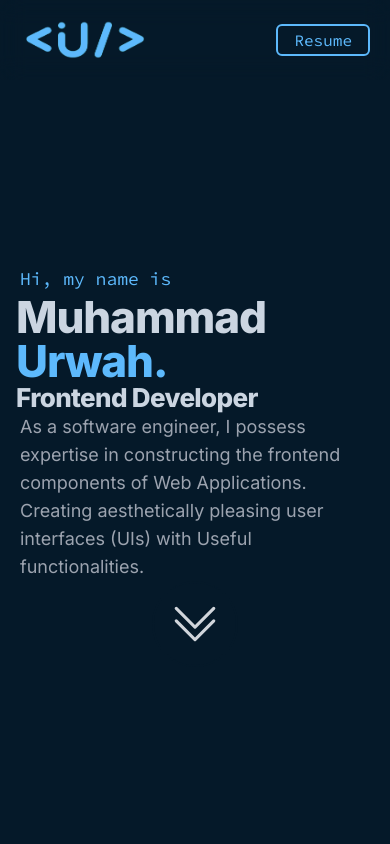
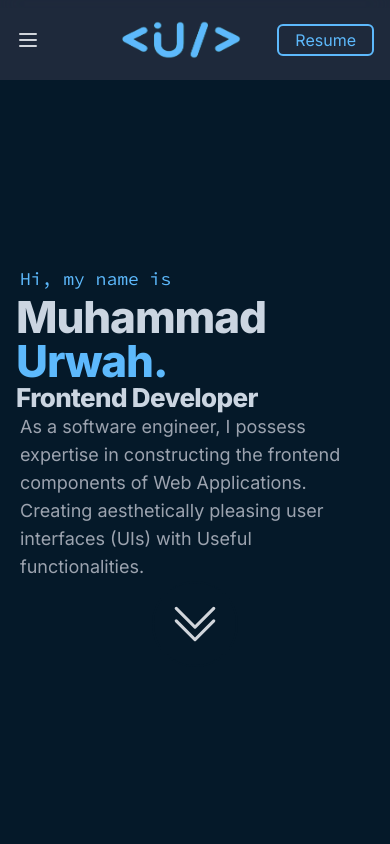
Before and after one commit to urwah1248/portfolioV2, a Next.js app: page / in a window 390 px wide. Shown: the top 844 px of the page. Built offline with nearby package versions, Linux system fonts and the light colour scheme.

Commit message:
Added Mobile navbar

```diff
--- a/src/components/Header.jsx
+++ b/src/components/Header.jsx
@@ -1,38 +1,56 @@
-import React from 'react'
-import {useState, useEffect} from 'react'
-import logo from '@/media/portfoliologo.png'
-import Image from 'next/image'
-
+import React, { useState, useEffect } from 'react';
+import logo from '@/media/portfoliologo.png';
+import Image from 'next/image';
 
 const Header = () => {
   const [prevScrollPos, setPrevScrollPos] = useState(0);
-  const [visible, setVisible] = useState(true)
+  const [visible, setVisible] = useState(true);
+  const [isMobileMenuOpen, setIsMobileMenuOpen] = useState(false);
 
-  useEffect( () => {
+  useEffect(() => {
     const handleScroll = () => {
-      const currentScrollPos = window.scrollY
+      const currentScrollPos = window.scrollY;
 
-      if(currentScrollPos > prevScrollPos){
-          setVisible(false)
-      }else{
-          setVisible(true)
+      if (currentScrollPos > prevScrollPos) {
+        setVisible(false);
+      } else {
+        setVisible(true);
       }
 
-      setPrevScrollPos(currentScrollPos)
-    }
+      setPrevScrollPos(currentScrollPos);
+    };
 
     window.addEventListener('scroll', handleScroll);
 
     return () => {
-      window.removeEventListener('scroll', handleScroll)
-    }
-  }, [prevScrollPos])
+      window.removeEventListener('scroll', handleScroll);
+    };
+  }, [prevScrollPos]);
+
+  const toggleMobileMenu = () => {
+    setIsMobileMenuOpen(!isMobileMenuOpen);
+  };
 
   return (
-    <nav className={`fixed z-10 backdrop-blur-md h-[80px] inset-0 flex justify-between md:justify-between md:p-[20px] w-full md:w-full transition-['250ms'] ${visible ? '' : 'top-[-100px]'}`}>
-      <div className="logo my-auto ml-5">
-        <a href="#welcome">
-          <Image src={logo}
+    <nav className={`fixed z-10 px-4 bg-slate-800 md:bg-transparent md:backdrop-blur-md h-[80px] inset-0 flex items-center justify-between md:p-[20px] w-full md:w-full transition-['250ms'] ${visible ? '' : !isMobileMenuOpen&&'top-[-100px]'}`}>
+      <button
+        className="md:hidden flex items-center text-gray-300 hover:text-accent focus:outline-none z-10"
+        onClick={toggleMobileMenu}
+      >
+        <svg
+          className="h-6 w-6"
+          fill="none"
+          stroke="currentColor"
+          viewBox="0 0 24 24"
+          xmlns="http://www.w3.org/2000/svg"
+        >
+          <path strokeLinecap="round" strokeLinejoin="round" strokeWidth={2} d="M4 6h16M4 12h16M4 18h16" />
+        </svg>
+      </button>
+      <div className="logo md:ml-5 pl-10 md:mx-0 md:pl-0 z-10">
+        <a href="#welcome" onClick={() => {setVisible(false); setIsMobileMenuOpen(false)}}>
+          <Image
+            src={logo}
             width={120}
             height={0}
             className="h-[40px] my-[5px] ml-[5px] hover:cursor-pointer md:hover:scale-[150%] transition-[250ms]"
@@ -40,42 +58,38 @@ const Header = () => {
           />
         </a>
       </div>
-
-      <a className='md:hidden flex items-center mr-5' target='_blank' rel="noreferrer" href="https://urwah1248.github.io/urwah1248/resume.pdf">
-        <button className="font-mono text-accent border-2 border-accent hover:bg-accent hover:text-black h-8 px-4 rounded-md leading-none transition-[250ms]">
-          Resume
-        </button>
-      </a>
-
-
-        <ul className="hidden md:flex navmenu flex-row justify-evenly text-gray-300 w-1/2 leading-[50px] font-mono">
-          <li>
-            <a href="#about" className="hover:text-accent active:text-accent">
+      <div className="flex md:mr-8 items-center">
+        <ul className={`bg-slate-800 md:bg-transparent backdrop-blur-md p-4 transition-[100ms] absolute z-0 flex flex-col left-0 w-screen md:p-0 md:static md:w-auto md:flex md:flex-row md:space-x-12 md:mr-10 text-gray-300 font-mono ${isMobileMenuOpen ? ' top-20' : 'top-[-200px] bg-transparent'}`}>
+          <li onClick={() => {setVisible(false); setIsMobileMenuOpen(false)}}>
+            <a href="#about" className="hover:text-accent active:text-accent block w-full py-4 md:p-0 border-2 md:border-0 border-x-0 border-gray-600">
               <span className="text-accent">01.</span> About
             </a>
           </li>
-          <li>
-            <a href="#work" className="hover:text-accent active:text-accent">
+          <li onClick={() => {setVisible(false); setIsMobileMenuOpen(false)}}>
+            <a href="#work" className="hover:text-accent active:text-accent block w-full py-4 md:p-0 md:border-0 border-x-0 border-gray-600">
               <span className="text-accent">02.</span> Work
             </a>
           </li>
-          <li>
-            <a href="#contact" className="hover:text-accent active:text-accent">
-            <span className="text-accent">03.</span> Contact
+          <li onClick={() => {setVisible(false); setIsMobileMenuOpen(false)}}>
+            <a href="#contact" className="hover:text-accent active:text-accent block w-full py-4 md:p-0 border-2 md:border-0 border-x-0 border-gray-600">
+              <span className="text-accent">03.</span> Contact
             </a>
           </li>
-          <li>
-            <a target='_blank' rel="noreferrer" href="https://urwah1248.github.io/urwah1248/resume.pdf">
-              <button className="text-accent border-2 border-accent hover:bg-accent hover:text-black h-8 px-4 rounded-md leading-none transition-[250ms]">
-                Resume
-              </button>
-            </a>
-
-          </li>
         </ul>
-
+        <div className='z-10'>
+          <a
+            target="_blank"
+            rel="noreferrer"
+            href="https://urwah1248.github.io/urwah1248/resume.pdf"
+          >
+            <button className="text-accent border-2 border-accent hover:bg-accent hover:text-black h-8 px-4 rounded-md leading-none transition-[250ms]">
+              Resume
+            </button>
+          </a>
+        </div>
+      </div>
     </nav>
   );
-}
+};
 
-export default Header
+export default Header;
--- a/src/components/Welcome.jsx
+++ b/src/components/Welcome.jsx
@@ -5,7 +5,7 @@ const Welcome = () => {
     <div id='welcome' className='section h-screen'>
       <div id="greet">
         <h3 className='ml-1'>Hi, my name is</h3>
-        <h1 className='title my-[0.5vw] text-slate-300 text-[44px] leading-none sm:text-[9vw] font-sans font-extrabold md:text-6xl tracking-tight'>
+        <h1 className='title my-[0.5vw] text-slate-300 text-[44px] leading-none sm:text-[9vw] font-sans font-black md:text-6xl tracking-tight'>
           Muhammad
           <span className='text-accent'> Urwah.</span>
         </h1>
@@ -24,7 +24,9 @@ const Welcome = () => {
           </svg>
         </button>
       </a>
+
     </div>
+
   )
 }
 
--- a/src/styles/globals.css
+++ b/src/styles/globals.css
@@ -11,7 +11,7 @@ html{
 
 @layer base{
     .skill{
-        @apply py-1 px-3 hover:-translate-y-1 transition-[100ms] font-bold text-[rgba(0,0,0,0.7)] rounded-sm flex-grow text-center
+        @apply py-1 px-3 hover:-translate-y-1 transition-[100ms] font-bold text-[rgba(0,0,0,0.5)] rounded-sm flex-grow text-center
     }
     h3{
         @apply font-mono text-lg text-accent
```
